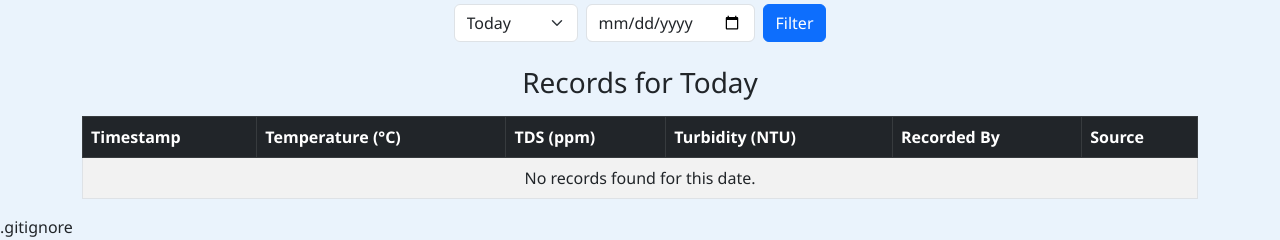
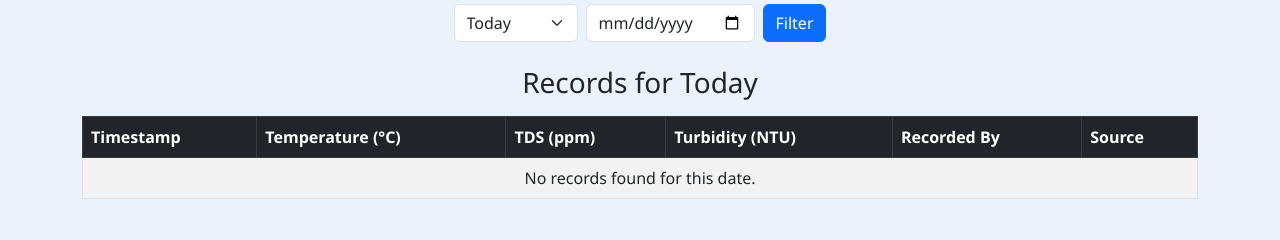
Before and after one commit to Dadat09/iot_dashboard, a Django app: page / in a window 1280 px wide. Shown: the part 560-800 px from the top of the page. Run offline with Django 4.2, Linux system fonts and the light colour scheme; a user stored in the database is signed in; data comes from the database, SQL or seed files in the repository; data that the repository does not hold is empty.

Commit message:
Initial commit for IoT dashboard

```diff
--- a/monitor/templates/monitor/dashboard.html
+++ b/monitor/templates/monitor/dashboard.html
@@ -137,4 +137,3 @@ fetchBlynkData();
 <script src="https://cdn.jsdelivr.net/npm/bootstrap@5.3.0/dist/js/bootstrap.bundle.min.js"></script>
 </body>
 </html>
-.gitignore
```
